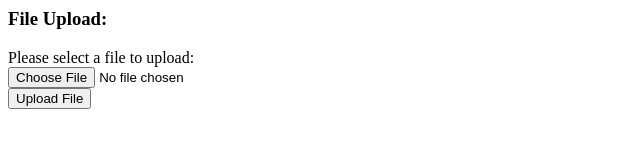
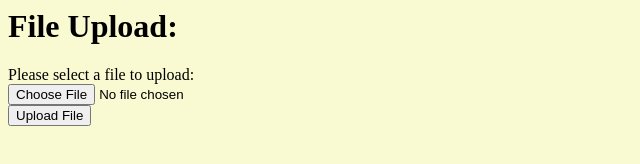
Before and after one commit to Nsbe/File-Upload-App, a website: page index.htm in a window 1280 px wide. Shown: the whole page, without its empty margins (0-640 px from the left). Drawn offline with Linux system fonts and the light colour scheme.

Commit message:
Nicely formatted

```diff
--- a/index.htm
+++ b/index.htm
@@ -1,15 +1,14 @@
-<!--This code is based heavily from https: //www.tutorialspoint.com/nodejs/nodejs_express_framework.htm revision may be necessary-->
-
 <html>
    <head>
-      <title>File Upload</title>
+      <title>File Uploading Form</title>
    </head>
 
-   <body>
-      <h3>File Upload:</h3>
+
+   <body style= "background-color: lightgoldenrodyellow;">
+      <h1>File Upload:</h1>
       Please select a file to upload: <br />
 
-      <form action = "http://127.0.0.1:3000/fileupload" method = "POST"
+      <form action = "http://localhost:3000/fileupload" method = "POST"
          enctype = "multipart/form-data">
          <input type="file" name="file" size="50" />
          <br />
@@ -17,4 +16,5 @@
       </form>
 
    </body>
+
 </html>
```
